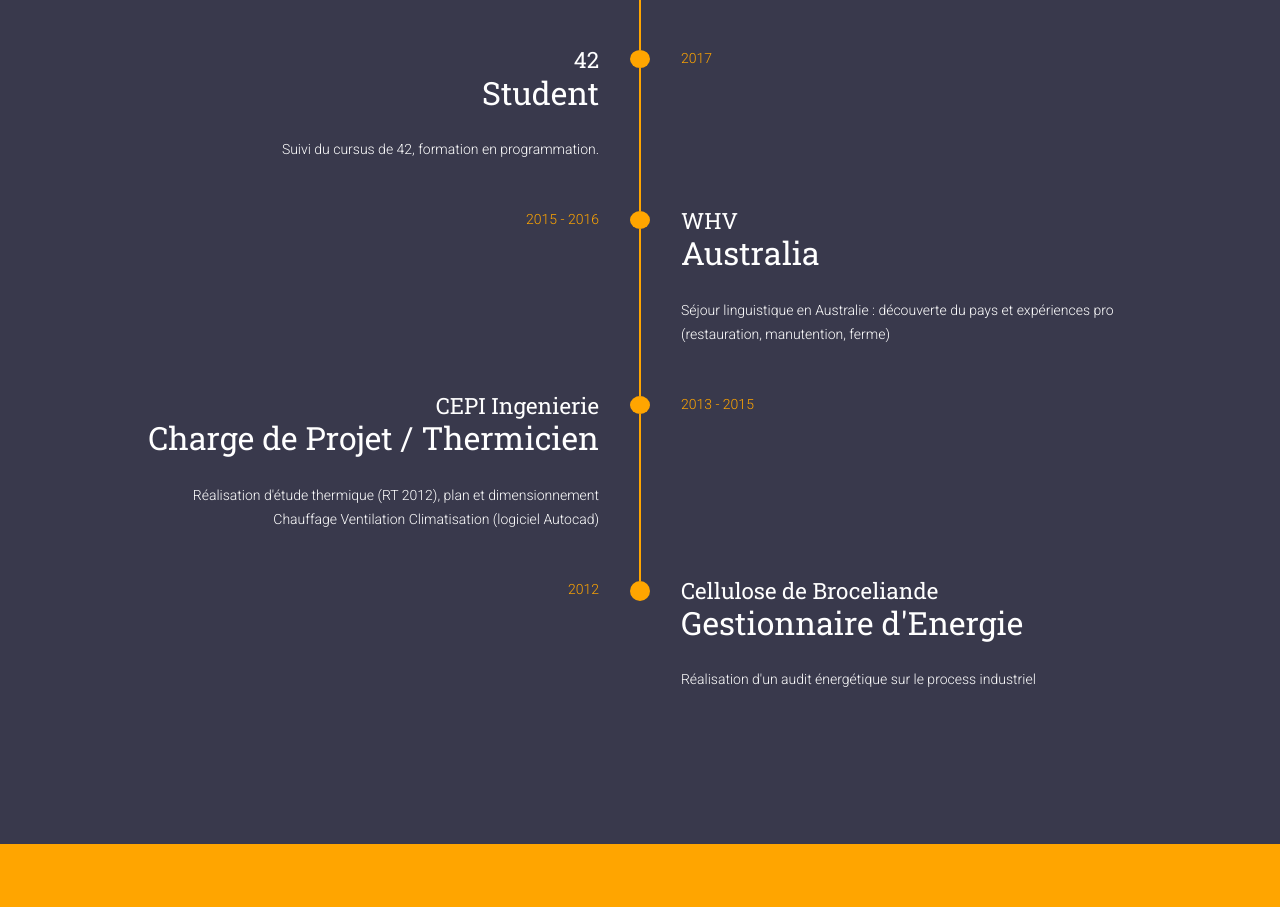
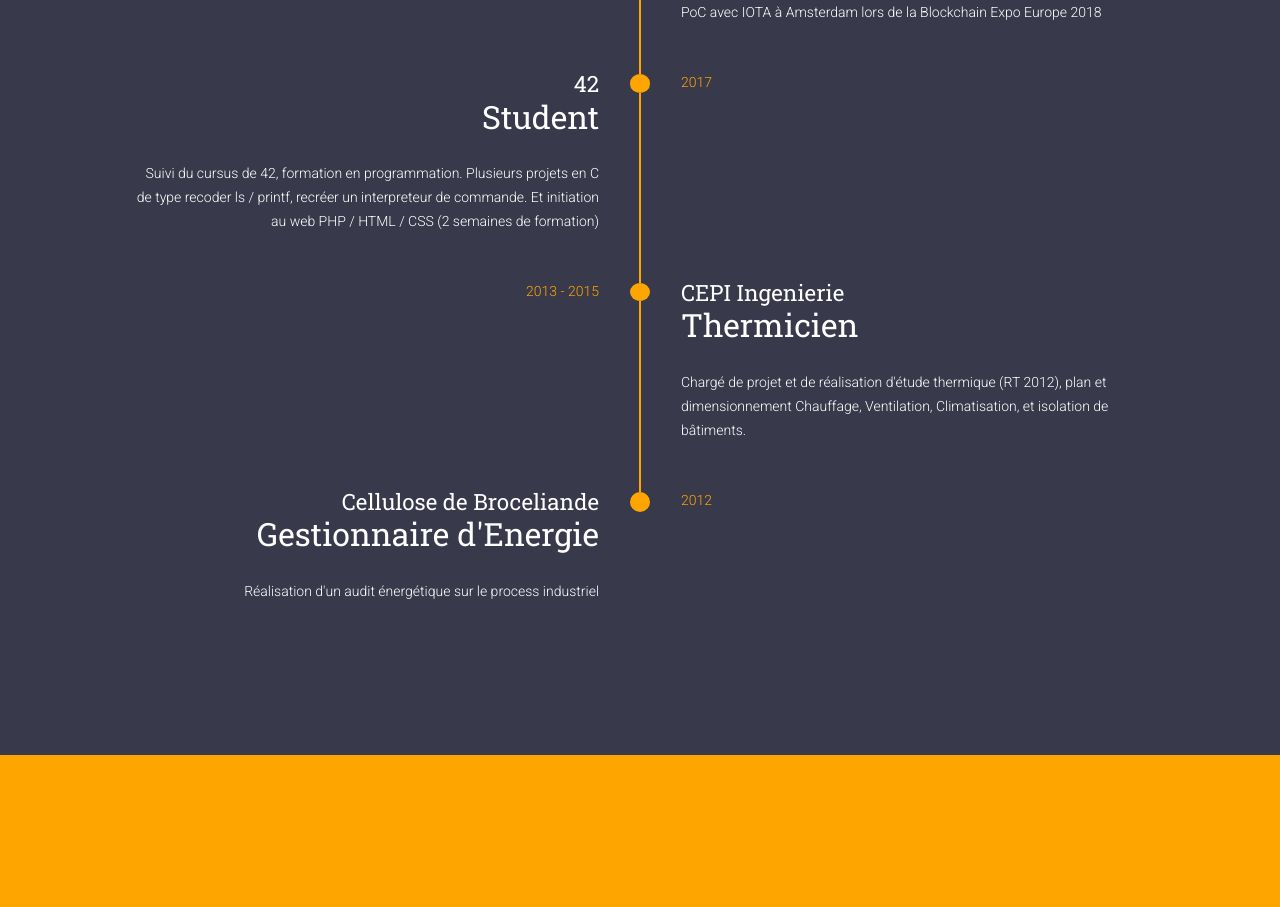
Before and after one commit to tcollard/website, a Vue app in the folder my-website/: page / in a window 1280 px wide. Shown: the part 3160-4067 px from the top of the page. Built offline with nearby package versions, Linux system fonts and the light colour scheme.

Commit message:
docs: ✏️ (Experience) Add some details

```diff
--- a/my-website/src/components/Experience.vue
+++ b/my-website/src/components/Experience.vue
@@ -22,7 +22,7 @@ export default ({
                     date: '2019',
                     company: 'Neocity',
                     job: 'Dev fullStack',
-                    description: 'Réalisation d\'application citadinne, cross-platform.'
+                    description: 'Réalisation d\'application citadinne cross-platform, via cordova / ionic. Utilisation d\'angular pour les applications, et nodeJS pour l\'API'
                 },
                 {
                     date: '2018',
@@ -34,19 +34,13 @@ export default ({
                     date: '2017',
                     company: '42',
                     job: 'Student',
-                    description: 'Suivi du cursus de 42, formation en programmation.'
-                },
-                {
-                    date: '2015 - 2016',
-                    company: 'WHV',
-                    job: 'Australia',
-                    description: 'Séjour linguistique en Australie : découverte du pays et expériences pro (restauration, manutention, ferme)'
+                    description: 'Suivi du cursus de 42, formation en programmation. Plusieurs projets en C de type recoder ls / printf, recréer un interpreteur de commande. Et initiation au web PHP / HTML / CSS (2 semaines de formation)',
                 },
                 {
                     date: '2013 - 2015',
                     company: 'CEPI Ingenierie',
-                    job: 'Charge de Projet / Thermicien',
-                    description: 'Réalisation d\'étude thermique (RT 2012), plan et dimensionnement Chauffage Ventilation Climatisation (logiciel Autocad)'
+                    job: 'Thermicien',
+                    description: 'Chargé de projet et de réalisation d\'étude thermique (RT 2012), plan et dimensionnement Chauffage, Ventilation, Climatisation, et isolation de bâtiments.'
                 },
                 {
                     date: '2012',
```
